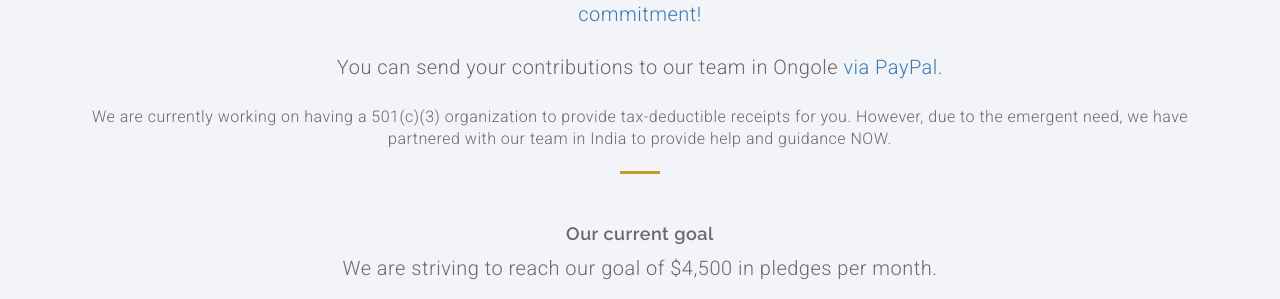
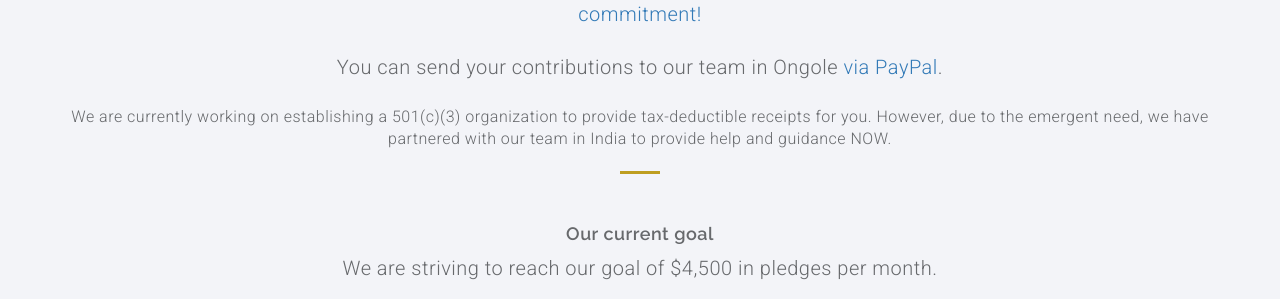
Before and after one commit to ContendChurch/NewVisionChildren, a Jekyll site: the page built from sponsor.md, in a window 1280 px wide and 1079 px high. Shown: the part 600-899 px from the top of the window. Built offline with Jekyll 4.4.1, drawn with Linux system fonts in a browser that asks for light colours.

Commit message:
Having => establishing

```diff
--- a/sponsor.md
+++ b/sponsor.md
@@ -27,7 +27,7 @@ author: null
             <h4>Become a sponsor</h4>
             <p class="sub-title pad-bt15">Would you consider pleding a monthly donation towards our goal? <a href="https://goo.gl/forms/XU7qmd9AJ1SOz37f1" target="_blank">Please fill out this form to let us know of your commitment!</a></p>
             <p class="sub-title pad-bt15">You can send your contributions to our team in Ongole <a href="https://www.paypal.me/reachrescue" target="_blank">via PayPal</a>.</p>
-            <p>We are currently working on having a 501(c)(3) organization to provide tax-deductible receipts for you. However, due to the emergent need, we have partnered with our team in India to provide help and guidance NOW.</p>
+            <p>We are currently working on establishing a 501(c)(3) organization to provide tax-deductible receipts for you. However, due to the emergent need, we have partnered with our team in India to provide help and guidance NOW.</p>
             <hr class="bottom-line">
           </div>
  <div class="col-md-12 text-center">
```
